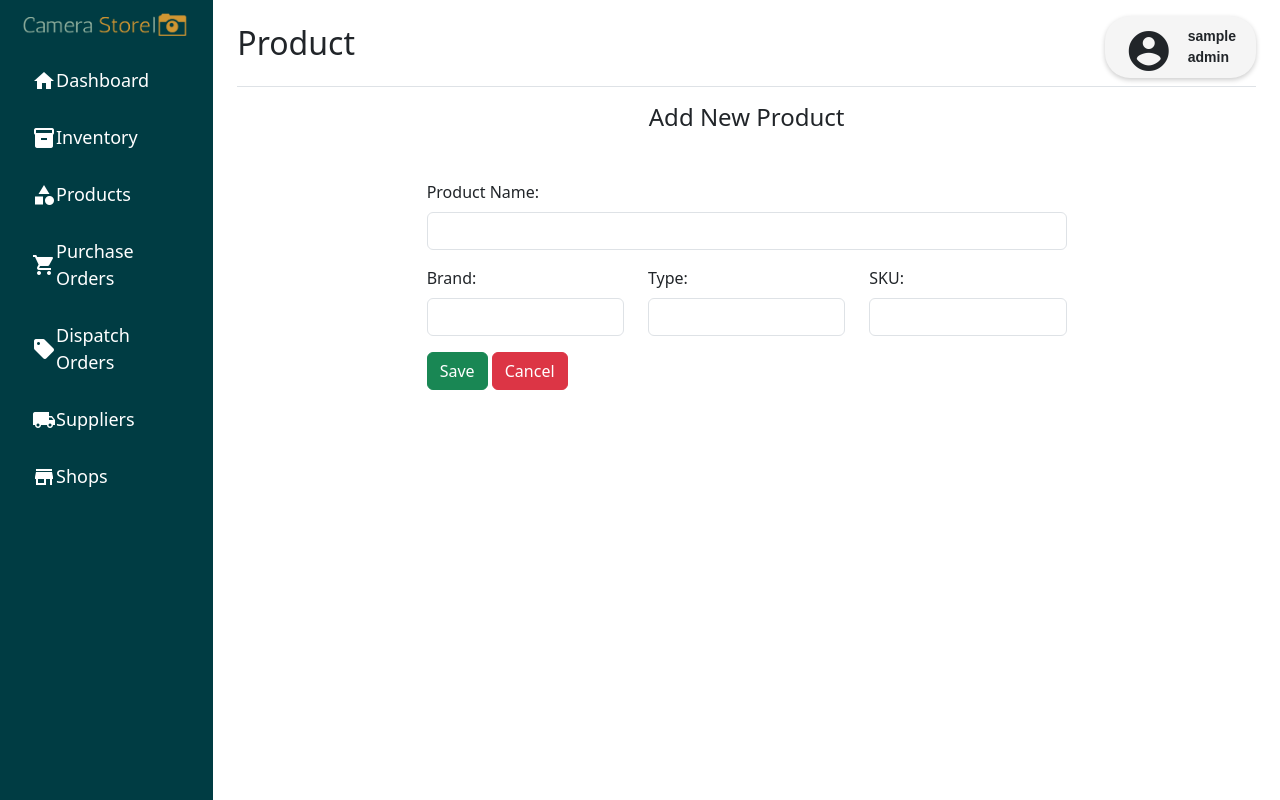
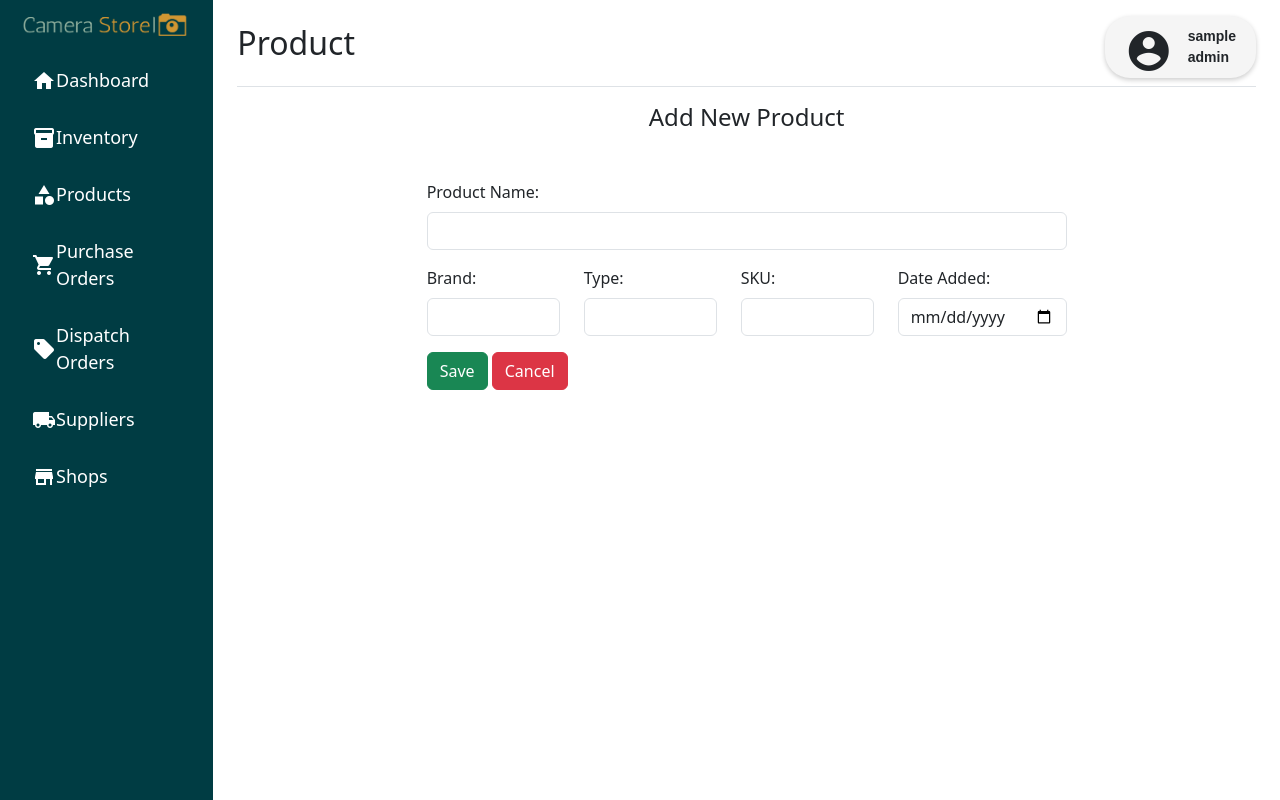
Before and after one commit to Basnayake07/CameraStore, a PHP site: page /productAdd2.php in a window 1280 px wide. Run offline with PHP 8.4, Linux system fonts and the light colour scheme; the visitor is signed in with stand-in values (Sample User, id 1); some libraries are stand-ins or nearby versions.

Commit message:
Update productAdd2.php

```diff
--- a/productAdd2.php
+++ b/productAdd2.php
@@ -117,6 +117,13 @@ $role = $_SESSION['role'];
                                     <small id="skuError" class="text-danger"></small>
                                 </div>
 
+                                 <div class="col mb-3">
+                                    <label class="form-label">Date Added:</label>
+                                    <input type="date" class="form-control" id="dateadded" name="dateadded">
+                                    <small id="dateAddedError" class="text-danger"></small>
+                                </div>
+
+
                                 <div>
                                     <button type="submit" class="btn btn-success" name="submit">Save</button>
                                     <a href="productGet.php" class="btn btn-danger">Cancel</a>
```
